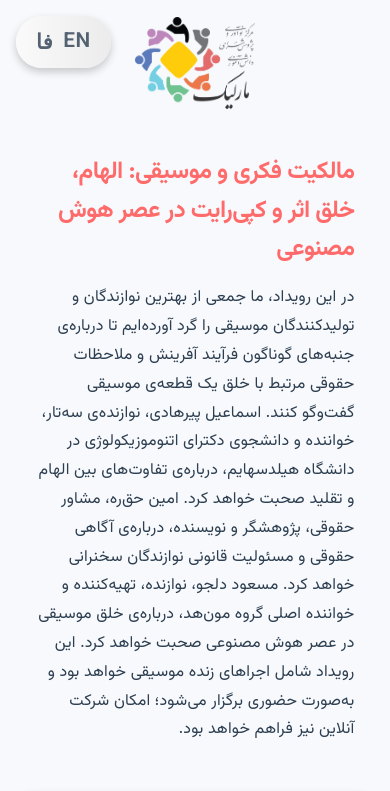
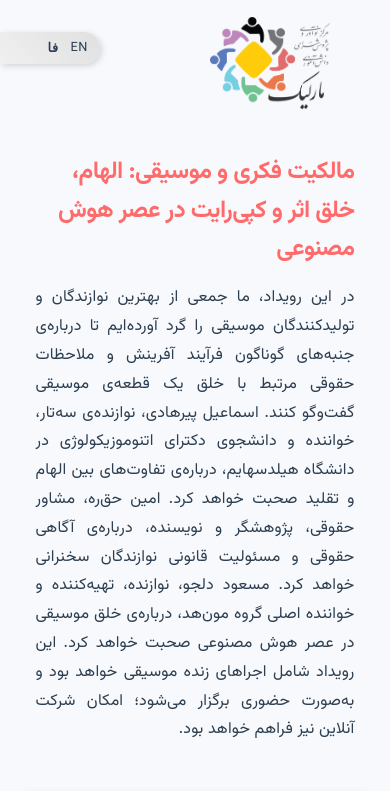
Before and after one commit to MarliCS/marlics.github.io, a plain HTML site: page index.html in a window 390 px wide. Shown: the top 791 px of the page. Drawn offline with Linux system fonts and the light colour scheme.

Commit message:
button style

```diff
--- a/script.js
+++ b/script.js
@@ -62,9 +62,17 @@ document.addEventListener('DOMContentLoaded', function() {
             element.textContent = element.getAttribute(`data-${currentLang}`);
         });
 
-        // Update button text
-        languageSwitch.querySelector('.en').style.fontWeight = currentLang === 'en' ? 'bold' : 'normal';
-        languageSwitch.querySelector('.fa').style.fontWeight = currentLang === 'fa' ? 'bold' : 'normal';
+        // Update button text and make active language bold
+        const enText = languageSwitch.querySelector('.en');
+        const faText = languageSwitch.querySelector('.fa');
+
+        if (currentLang === 'en') {
+            enText.style.fontWeight = '700';
+            faText.style.fontWeight = '400';
+        } else {
+            enText.style.fontWeight = '400';
+            faText.style.fontWeight = '700';
+        }
 
         // Update achievements visibility based on language
         document.querySelectorAll('.en-achievements').forEach(el => {
@@ -89,7 +97,12 @@ document.addEventListener('DOMContentLoaded', function() {
     document.querySelectorAll('[data-en][data-fa]').forEach(element => {
         element.textContent = element.getAttribute('data-fa');
     });
-    languageSwitch.querySelector('.fa').style.fontWeight = 'bold';
+
+    // Set initial button text weights
+    const enText = languageSwitch.querySelector('.en');
+    const faText = languageSwitch.querySelector('.fa');
+    enText.style.fontWeight = '400';
+    faText.style.fontWeight = '700';
 
     // Set initial achievements visibility
     document.querySelectorAll('.en-achievements').forEach(el => {
--- a/style.css
+++ b/style.css
@@ -36,6 +36,8 @@ body {
 .header {
     text-align: center;
     margin-bottom: 3rem;
+    position: relative;
+    z-index: 90;
 }
 
 .logo {
@@ -43,6 +45,9 @@ body {
     height: auto;
     animation: bounce 2s infinite;
     margin-bottom: 2rem;
+    margin-left: auto;
+    margin-right: auto;
+    transition: margin 0.3s ease;
 }
 
 .title {
@@ -78,15 +83,16 @@ body {
     padding: 0 1rem;
     font-weight: 400;
     letter-spacing: 0.2px;
+    text-align: justify;
 }
 
 [lang="en"] .about-text {
-    text-align: left;
+    text-align: justify;
     direction: ltr;
 }
 
 [lang="fa"] .about-text {
-    text-align: right;
+    text-align: justify;
     direction: rtl;
 }
 
@@ -223,68 +229,88 @@ body {
 }
 
 .language-switch {
-    position: absolute;
-    top: 2rem;
-    left: clamp(2rem, 5vw, 4rem);
-    padding: 16px 32px;
-    background: linear-gradient(to right, rgba(250, 250, 250, 0.98), rgba(235, 235, 235, 0.98));
+    position: fixed;
+    left: 0;
+    top: 3rem;
+    padding: 10px 20px 10px 24px;
+    background: linear-gradient(45deg, #f0f0f0, #e0e0e0);
     border: none;
     cursor: pointer;
     display: flex;
     align-items: center;
-    gap: 16px;
-    z-index: 1000;
-    transition: all 0.3s ease;
-    box-shadow: 0 4px 8px rgba(0, 0, 0, 0.2);
-    backdrop-filter: blur(5px);
-    transform-origin: top left;
+    justify-content: flex-start;
+    gap: 12px;
+    box-shadow: 2px 2px 6px rgba(0, 0, 0, 0.15);
     font-family: var(--font-secondary);
-    font-weight: 500;
-    letter-spacing: 1px;
-    border-radius: 40px;
+    border-radius: 0 50px 50px 0;
+    min-width: 140px;
+    transition: var(--transition);
+    transform-origin: left center;
+    /* width: 130px;  */
+    z-index: 100 !important;
 }
 
-.language-switch.scrolled {
-    padding: 14px 28px;
-    gap: 14px;
-    transform: scale(0.8);
-}
 
 .language-switch:hover {
-    background: linear-gradient(to right, rgba(240, 240, 240, 1), rgba(230, 225, 225, 1));
-    box-shadow: 0 6px 12px rgba(0, 0, 0, 0.3);
-    transform: translateY(-2px);
+    padding-right: 28px;
+    box-shadow: 4px 2px 8px rgba(0, 0, 0, 0.2);
+    background: linear-gradient(45deg, #e8e8e8, #d8d8d8);
 }
 
 .language-switch:active {
-    transform: translateY(0);
-    box-shadow: 0 2px 4px rgba(0, 0, 0, 0.2);
+    padding-right: 24px;
+    box-shadow: 3px 2px 6px rgba(0, 0, 0, 0.15);
 }
 
 .language-switch .en,
 .language-switch .fa {
     color: var(--text-color);
     font-weight: 600;
-    font-size: 1.3rem;
-    transition: all 0.3s ease;
+    font-size: 1.4rem;
     text-transform: uppercase;
     letter-spacing: 0.5px;
 }
 
-.language-switch.scrolled .en,
-.language-switch.scrolled .fa {
-    font-size: 0.9rem;
+@media (max-width: 768px) {
+    .language-switch {
+        top: 2.5rem;
+        padding: 8px 16px 8px 20px;
+        min-width: 120px;
+    }
+
+    .language-switch:hover {
+        padding-right: 24px;
+    }
+
+    .language-switch:active {
+        padding-right: 20px;
+    }
+
+    .language-switch .en,
+    .language-switch .fa {
+        font-size: 1.3rem;
+    }
 }
 
-.language-switch .en,
-.language-switch .fa {
-    opacity: 0.8;
-}
+@media (max-width: 480px) {
+    .language-switch {
+        top: 2rem;
+        padding: 7px 14px 7px 16px;
+        min-width: 100px;
+    }
 
+    .language-switch:hover {
+        padding-right: 20px;
+    }
 
-.language-switch:hover .en,
-.language-switch:hover .fa {
-    opacity: 1;
+    .language-switch:active {
+        padding-right: 16px;
+    }
+
+    .language-switch .en,
+    .language-switch .fa {
+        font-size: 1.2rem;
+    }
 }
 
 /* Navigation Menu Styles */
@@ -384,6 +410,26 @@ body {
 
     [lang="fa"] .nav-list {
         flex-direction: column;
+    }
+
+    .language-switch {
+        padding: 8px 16px;
+    }
+
+    .language-switch .en,
+    .language-switch .fa {
+        font-size: clamp(0.85rem, 1.1vw, 1rem);
+    }
+}
+
+@media (max-width: 480px) {
+    .language-switch {
+        padding: 6px 12px;
+    }
+
+    .language-switch .en,
+    .language-switch .fa {
+        font-size: clamp(0.8rem, 1vw, 0.95rem);
     }
 }
 
@@ -809,22 +855,22 @@ body {
     margin-top: 0.5rem;
 }
 
-@media (max-width: 768px) {
-    .language-switch {
-        top: 1.5rem;
-        left: clamp(1.5rem, 4vw, 3rem);
-        padding: 12px 24px;
-        gap: 12px;
-        font-size: 1rem;
+@media (min-width: 768px) {
+    .logo {
+        margin-left: auto;
+        margin-right: auto;
+    }
+}
+
+/* Only move logo when space is too small */
+@media (max-width: 768px) and (min-width: 481px) {
+    .logo {
+        margin-left: max(20px, calc(130px + 20px));
     }
 }
 
 @media (max-width: 480px) {
-    .language-switch {
-        top: 1rem;
-        left: clamp(1rem, 3vw, 2rem);
-        padding: 10px 20px;
-        gap: 10px;
-        font-size: 0.9rem;
+    .logo {
+        margin-left: calc(130px + 20px); /* Button width (120px) + minimum space (20px) + some padding */
     }
 }
```
